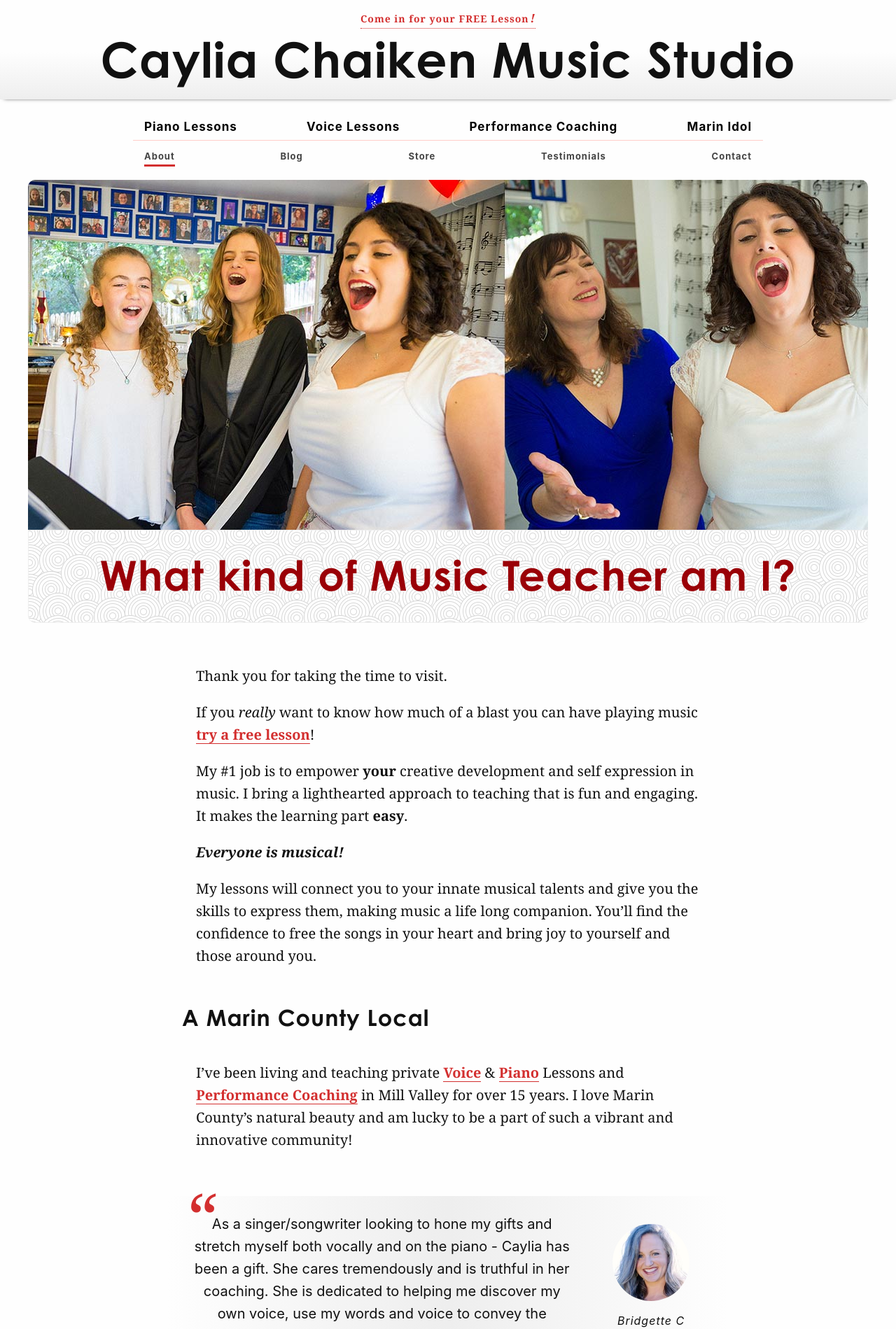
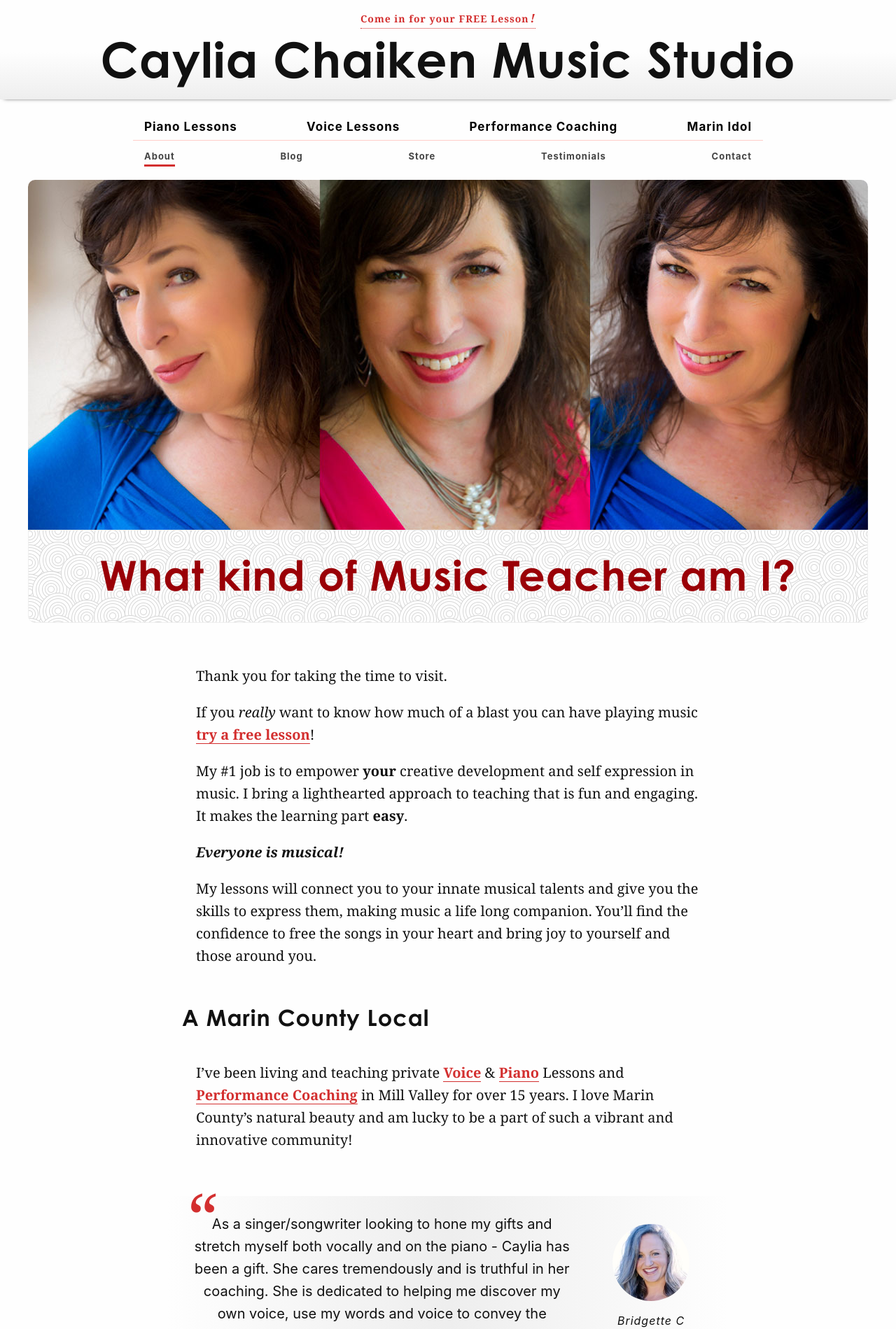
Before and after one commit to cchaiken/ccms, a Jekyll site: the page built from about.md, in a window 1280 px wide. Shown: the top 1899 px of the page at 70% size. Built offline with Jekyll 4.4.1, drawn with Linux system fonts in a browser that asks for light colours; some web fonts are replaced.

Commit message:
Updated About

```diff
--- a/about.md
+++ b/about.md
@@ -3,7 +3,7 @@ title: What kind of Music Teacher am I?
 description: 'My #1 job is to empower your creative development in music. I''ve been
   teaching Voice & Piano Lessons in Mill Valley for 15+ years. I LOVE Marin County!'
 id: about
-hero-image: "/uploads/voice-banner-1.jpg"
+hero-image: "/uploads/about-caylia-chaiken-portrait.jpg"
 intro:
   main: What kind of Music Teacher am I?
 newsletter: true
```
